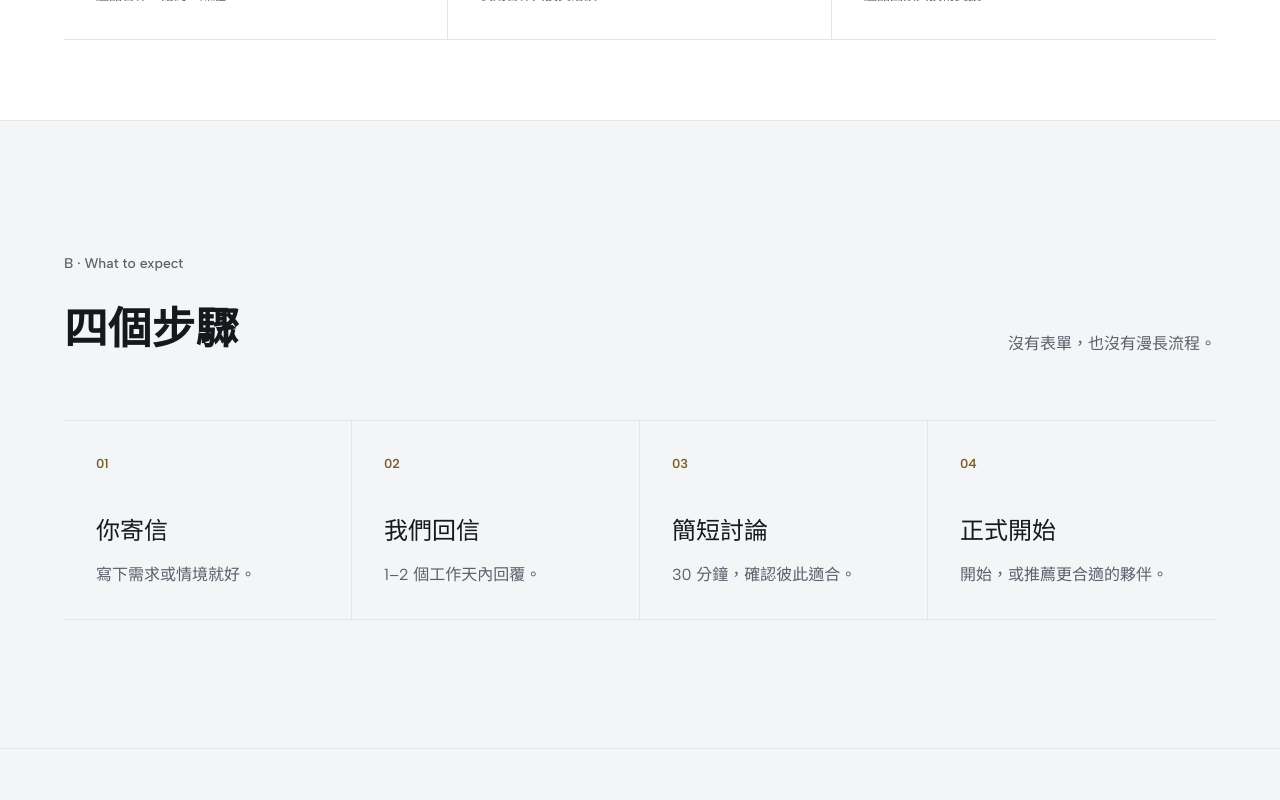
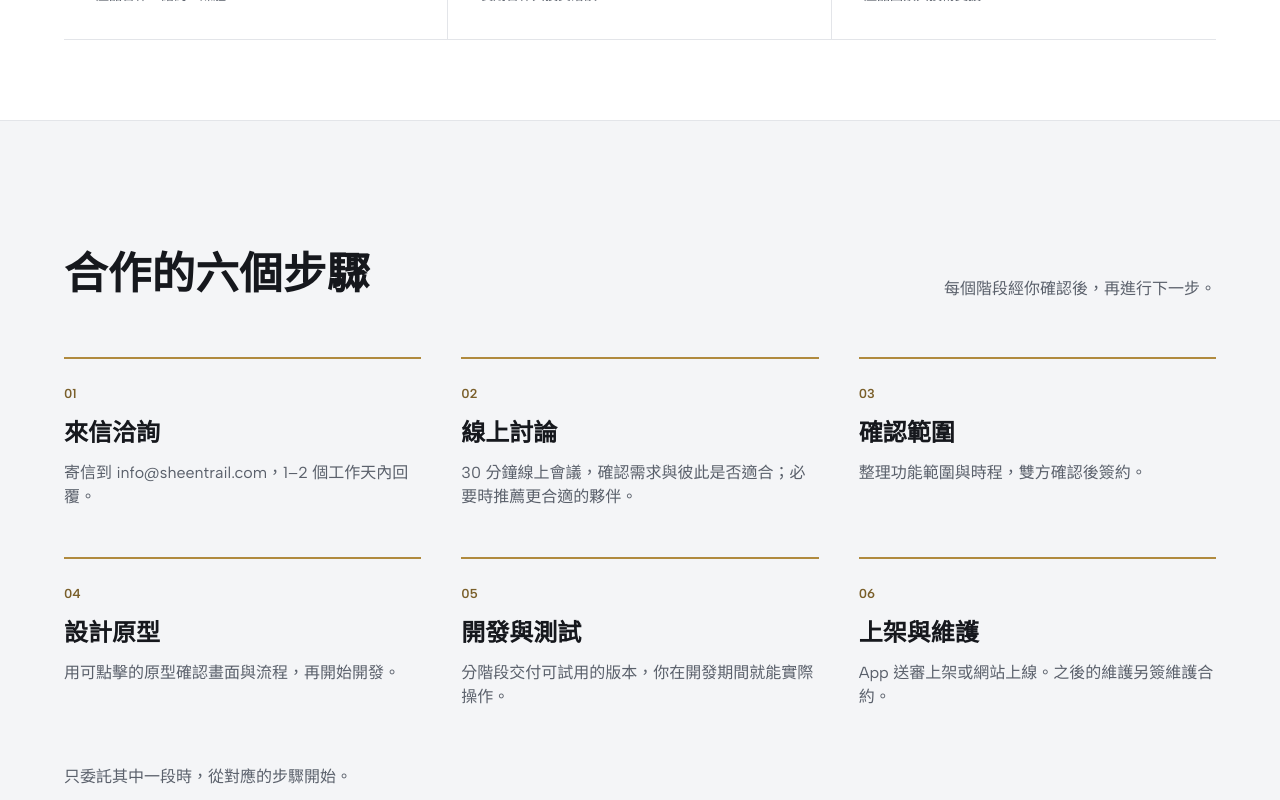
Before and after one commit to sheentrailstudio/sheentrailstudio.github.io, a Next.js app: page /contact in a window 1280 px wide. Shown: the part 760-1560 px from the top of the page. Built offline with nearby package versions, Linux system fonts and the light colour scheme.

Commit message:
#21 feat(contact): show the six-step process from shared content

```diff
--- a/app/contact/page.tsx
+++ b/app/contact/page.tsx
@@ -1,3 +1,4 @@
+import { ProcessSection } from "@/components/ProcessSection";
 import { Reveal } from "@/components/Reveal";
 import { pageMetadata } from "@/lib/seo";
 
@@ -21,13 +22,6 @@ const channels = [
     label: "Support",
     hint: "產品回饋與技術支援",
   },
-];
-
-const expect = [
-  { n: "01", t: "你寄信", body: "寫下需求或情境就好。" },
-  { n: "02", t: "我們回信", body: "1–2 個工作天內回覆。" },
-  { n: "03", t: "簡短討論", body: "30 分鐘，確認彼此適合。" },
-  { n: "04", t: "正式開始", body: "開始，或推薦更合適的夥伴。" },
 ];
 
 export default function ContactPage() {
@@ -94,44 +88,7 @@ export default function ContactPage() {
         </div>
       </section>
 
-      {/* WHAT TO EXPECT */}
-      <section className="section border-t border-line bg-surface-alt">
-        <div className="shell">
-          <div className="grid gap-10 lg:grid-cols-[0.55fr_1fr] lg:items-end">
-            <Reveal>
-              <p className="label">B · What to expect</p>
-              <h2 className="display-xl mt-7 text-balance">
-                四個步驟
-              </h2>
-            </Reveal>
-            <Reveal delay={100}>
-              <p className="max-w-xl body lg:text-right lg:ml-auto">
-                沒有表單，也沒有漫長流程。
-              </p>
-            </Reveal>
-          </div>
-
-          <div className="mt-16 grid gap-0 border-y border-line sm:grid-cols-2 lg:grid-cols-4">
-            {expect.map((e, i) => (
-              <Reveal
-                key={e.n}
-                delay={i * 70}
-                className={`p-8 ${
-                  i < expect.length - 1 ? "lg:border-r lg:border-line" : ""
-                } ${i % 2 === 0 ? "sm:border-r sm:border-line" : ""} ${
-                  i < 2 ? "border-b border-line sm:border-b lg:border-b-0" : ""
-                }`}
-              >
-                <p className="num-badge">{e.n}</p>
-                <h3 className="mt-10 font-display text-2xl font-medium text-ink">
-                  {e.t}
-                </h3>
-                <p className="mt-4 body">{e.body}</p>
-              </Reveal>
-            ))}
-          </div>
-        </div>
-      </section>
+      <ProcessSection />
 
       {/* FINAL CTA */}
       <section className="section border-t border-line bg-surface-alt">
--- /dev/null
+++ b/components/ProcessSection.tsx
@@ -0,0 +1,47 @@
+import { Reveal } from "@/components/Reveal";
+import {
+  processLead,
+  processNote,
+  processSteps,
+  processTitle,
+} from "@/content/process";
+
+export function ProcessSection({ id }: { id?: string }) {
+  return (
+    <section
+      id={id}
+      className="section scroll-mt-24 border-t border-line bg-surface-alt"
+    >
+      <div className="shell">
+        <div className="grid gap-6 lg:grid-cols-[0.55fr_1fr] lg:items-end">
+          <Reveal>
+            <h2 className="display-xl text-balance">{processTitle}</h2>
+          </Reveal>
+          <Reveal delay={100}>
+            <p className="max-w-xl body lg:ml-auto lg:text-right">
+              {processLead}
+            </p>
+          </Reveal>
+        </div>
+
+        <ol className="mt-14 grid gap-x-10 gap-y-12 sm:grid-cols-2 lg:grid-cols-3">
+          {processSteps.map((s, i) => (
+            <Reveal as="li" key={s.t} delay={(i % 3) * 80}>
+              <div className="border-t-2 border-gold pt-6">
+                <p className="num-badge">0{i + 1}</p>
+                <h3 className="mt-3 font-display text-2xl font-semibold text-ink">
+                  {s.t}
+                </h3>
+                <p className="mt-3 body">{s.body}</p>
+              </div>
+            </Reveal>
+          ))}
+        </ol>
+
+        <Reveal delay={120}>
+          <p className="mt-14 body">{processNote}</p>
+        </Reveal>
+      </div>
+    </section>
+  );
+}
--- /dev/null
+++ b/content/process.ts
@@ -0,0 +1,32 @@
+/** How a commission runs. Shown on the home page and on /contact. */
+
+export const processTitle = "合作的六個步驟";
+export const processLead = "每個階段經你確認後，再進行下一步。";
+export const processNote = "只委託其中一段時，從對應的步驟開始。";
+
+export const processSteps = [
+  {
+    t: "來信洽詢",
+    body: "寄信到 info@sheentrail.com，1–2 個工作天內回覆。",
+  },
+  {
+    t: "線上討論",
+    body: "30 分鐘線上會議，確認需求與彼此是否適合；必要時推薦更合適的夥伴。",
+  },
+  {
+    t: "確認範圍",
+    body: "整理功能範圍與時程，雙方確認後簽約。",
+  },
+  {
+    t: "設計原型",
+    body: "用可點擊的原型確認畫面與流程，再開始開發。",
+  },
+  {
+    t: "開發與測試",
+    body: "分階段交付可試用的版本，你在開發期間就能實際操作。",
+  },
+  {
+    t: "上架與維護",
+    body: "App 送審上架或網站上線。之後的維護另簽維護合約。",
+  },
+];
```
